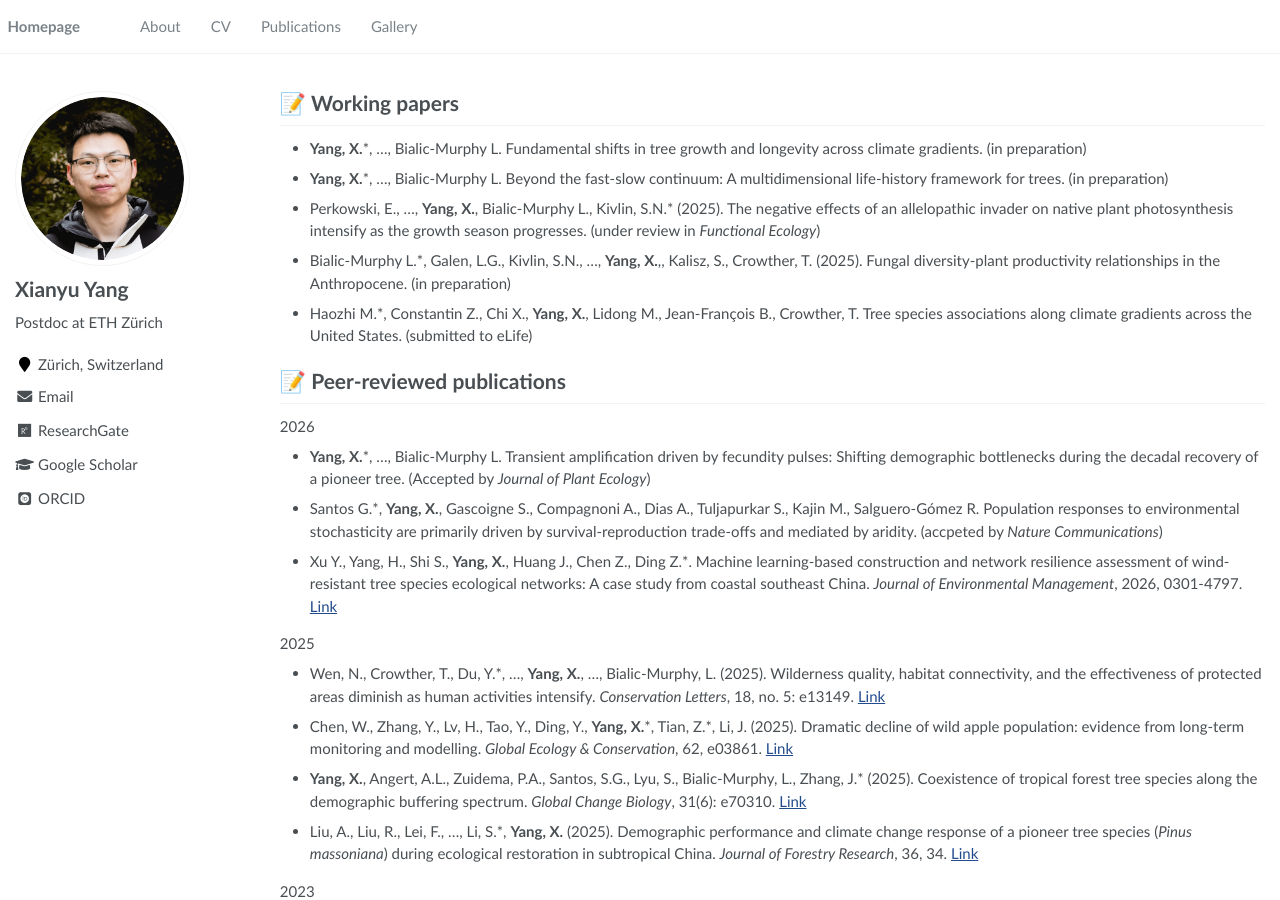
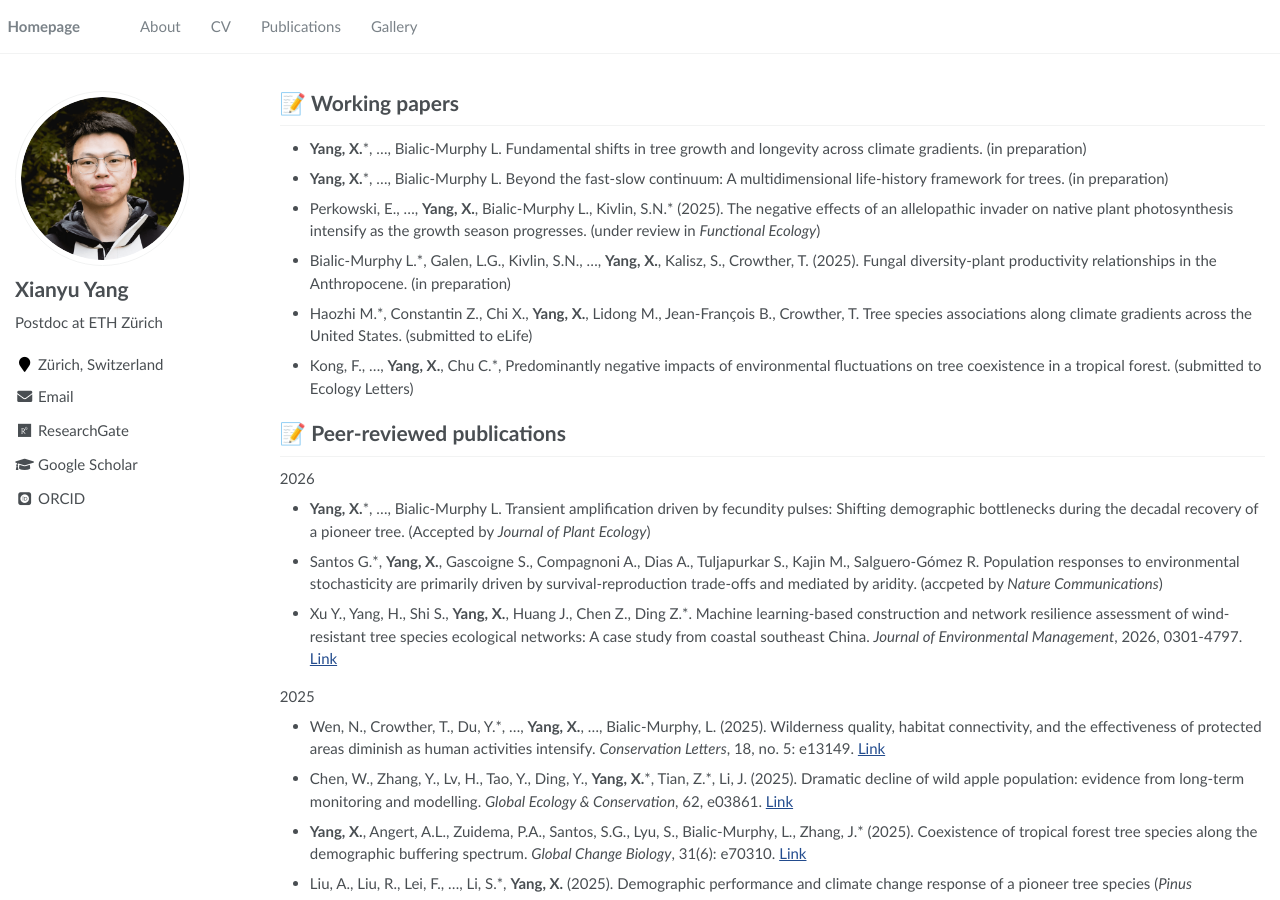
Before and after one commit to Xianyu-Yang/xianyu-yang.github.io, a Jekyll site: the page built from _pages/publications.md, in a window 1280 px wide and 900 px high. Built offline with Jekyll 4.4.1, drawn with Linux system fonts in a browser that asks for light colours; some web fonts are replaced.

Commit message:
Update publications.md

```diff
--- a/_pages/publications.md
+++ b/_pages/publications.md
@@ -12,10 +12,11 @@ author_profile: true
 
 - Perkowski, E., ..., **Yang, X.**, Bialic-Murphy L., Kivlin, S.N.\* (2025). The negative effects of an allelopathic invader on native plant photosynthesis intensify as the growth season progresses. (under review in _Functional Ecology_)
 
--	Bialic-Murphy L.\*, Galen, L.G., Kivlin, S.N., ..., **Yang, X.**,, Kalisz, S., Crowther, T. (2025). Fungal diversity-plant productivity relationships in the Anthropocene. (in preparation)
+-	Bialic-Murphy L.\*, Galen, L.G., Kivlin, S.N., ..., **Yang, X.**, Kalisz, S., Crowther, T. (2025). Fungal diversity-plant productivity relationships in the Anthropocene. (in preparation)
 
 -	Haozhi M.\*, Constantin Z., Chi X., **Yang, X.**, Lidong M., Jean-François B., Crowther, T. Tree species associations along climate gradients across the United States. (submitted to eLife)
 
+- Kong, F.,  ..., **Yang, X.**, Chu C.\*, Predominantly negative impacts of environmental fluctuations on tree coexistence in a tropical forest. (submitted to Ecology Letters)
 
 # 📝 Peer-reviewed publications
 
```
